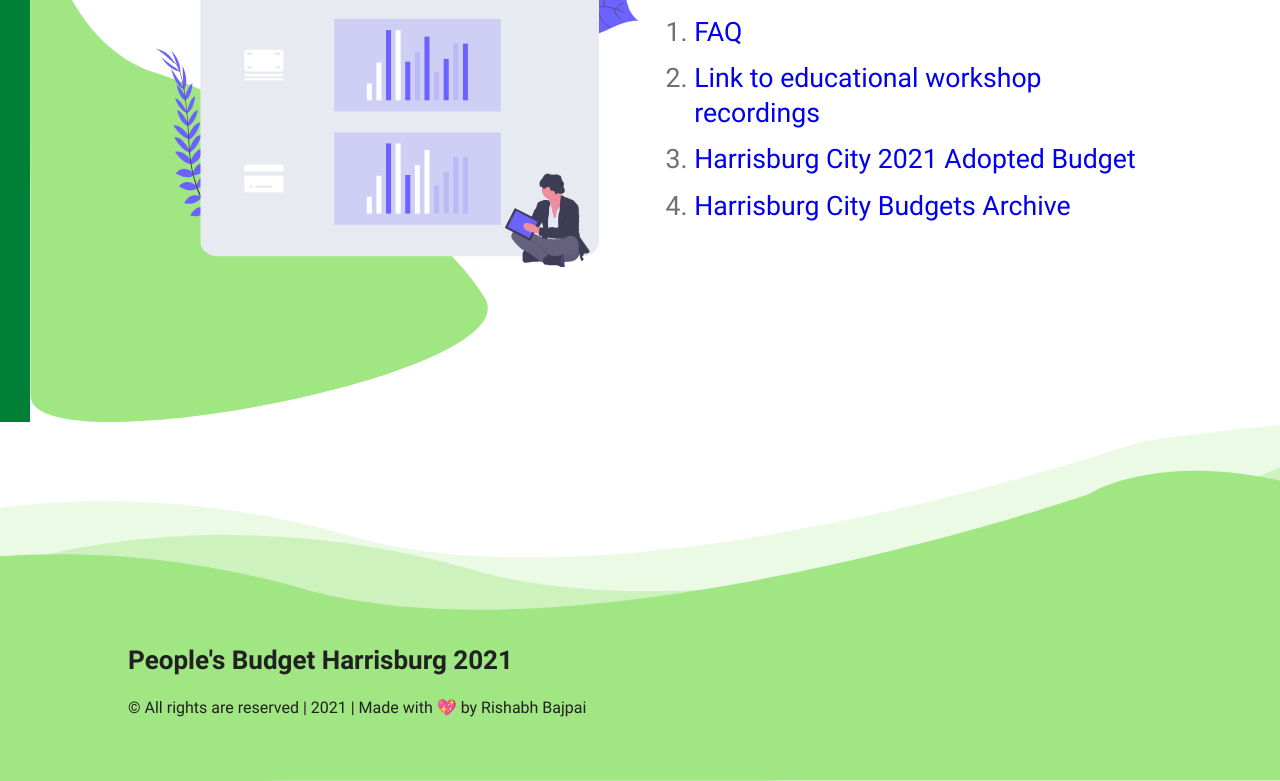
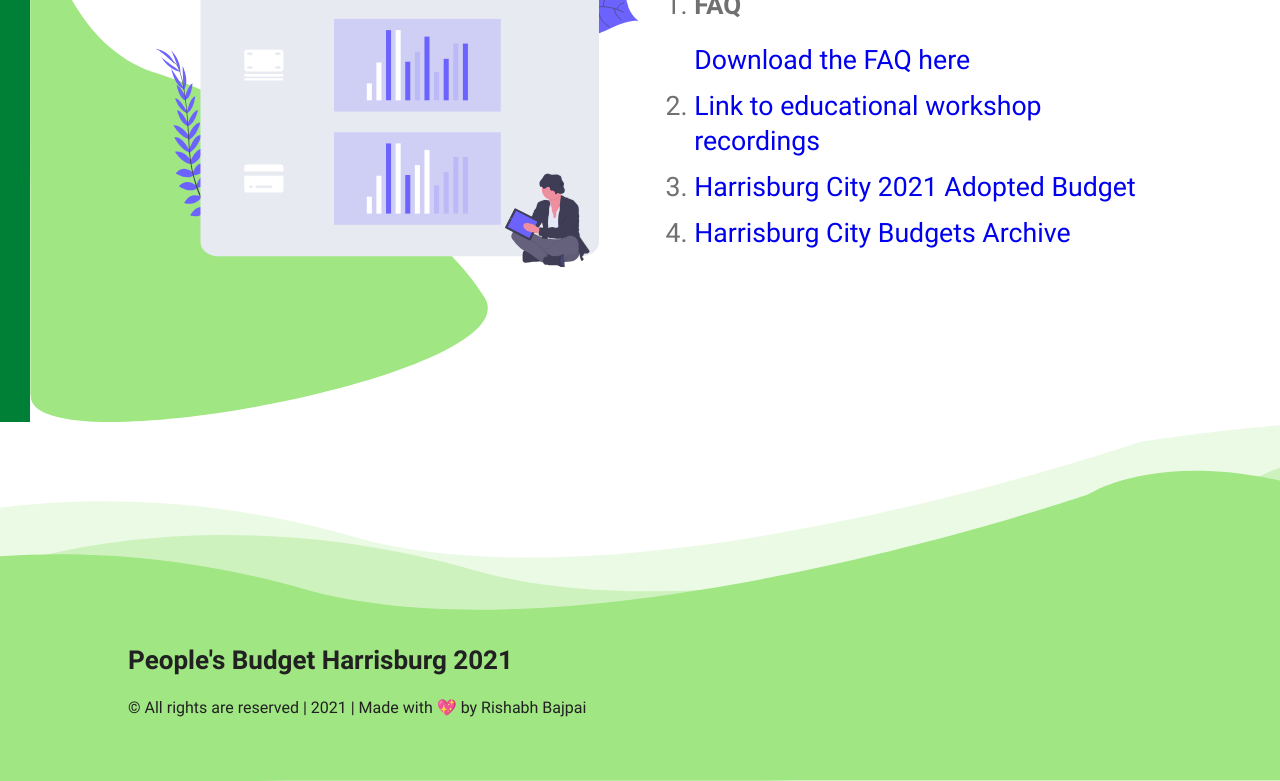
Before and after one commit to Rishiswaz/HBG-Budget-Site, a Gatsby site: page /learnmore in a window 1280 px wide. Shown: the part 325-1106 px from the top of the page. Built offline with nearby package versions, Linux system fonts and the light colour scheme; Gatsby itself is replaced by a stand-in of ours.

Commit message:
initial testing branch for learnmore redesign

```diff
--- a/src/components/landing/Learn More/index.jsx
+++ b/src/components/landing/Learn More/index.jsx
@@ -1,5 +1,5 @@
 import React, { useContext } from 'react';
-//import AnchorLink from 'react-anchor-link-smooth-scroll';
+import AnchorLink from 'react-anchor-link-smooth-scroll';
 import { ThemeContext } from 'providers/ThemeProvider';
 import { Container } from 'components/common';
 import dev from 'assets/illustrations/skills.svg';
@@ -18,22 +18,23 @@ export const LearnMore = () => {
 					<h1>Learn More</h1>
 					<p>
 						<ol>
-							<li>
+							<li id="faq">
+								<h2>FAQ</h2>
 								<a href={faq} download>
-									FAQ
+									Download the FAQ here
 								</a>
 							</li>
-							<li>
+							<li id="recordings">
 								<a href="https://www.youtube.com/playlist?list=PLkC2DAhbH7qL91gBbSLnLnauRXXG4CKTJ">
 									Link to educational workshop recordings
 								</a>
 							</li>
-							<li>
+							<li id="2021-budget">
 								<a href="http://harrisburgcitycontroller.com/wp-content/uploads/2015/02/2021-Approved-Budget.pdf">
 									Harrisburg City 2021 Adopted Budget
 								</a>
 							</li>
-							<li>
+							<li id="budget-archive">
 								<a href="http://harrisburgcitycontroller.com/budgets/">
 									Harrisburg City Budgets Archive
 								</a>
```
